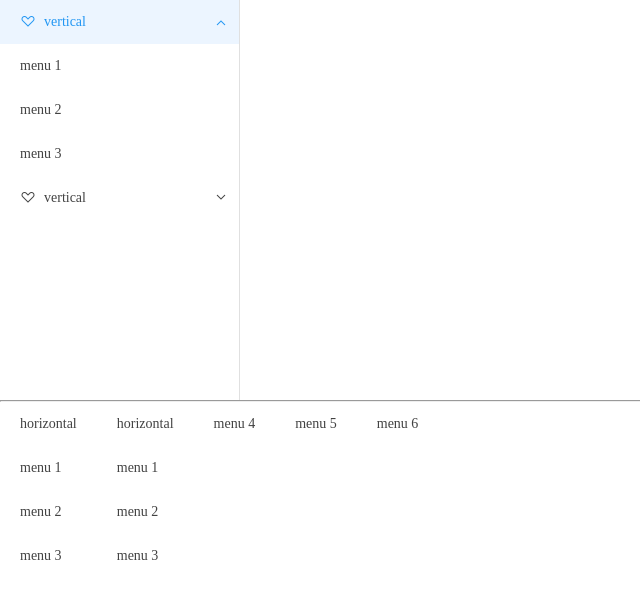
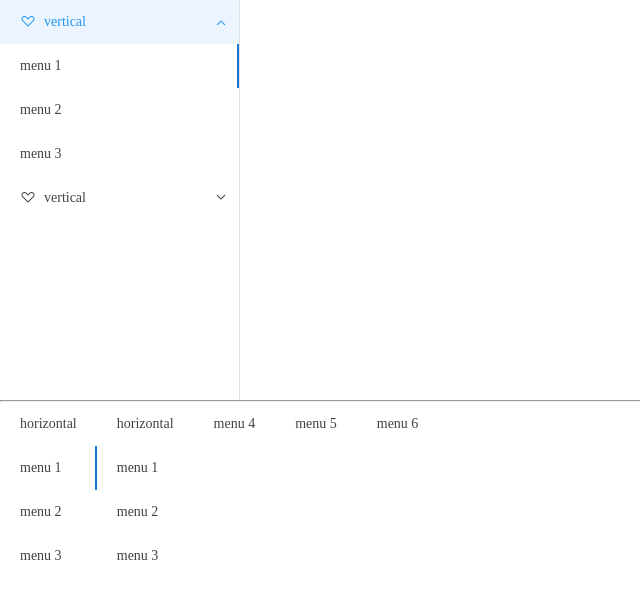
Before and after one commit to wicked-knife/reactify, a React (Create React App) app: page / in a window 1280 px wide. Shown: the top 598 px of the page, without its empty margins (0-640 px from the left). Built offline with nearby package versions, Linux system fonts and the light colour scheme.

Commit message:
Menu.Item component active state

```diff
--- a/src/components/menu/item.tsx
+++ b/src/components/menu/item.tsx
@@ -1,28 +1,40 @@
-import React, { ForwardRefRenderFunction, HTMLAttributes, forwardRef } from 'react'
+import React, {
+  ForwardRefRenderFunction,
+  HTMLAttributes,
+  forwardRef,
+  useContext,
+} from 'react'
 import useClassNames from 'classnames'
+import { MenuContext } from './menu'
 
 export interface MenuItemProps extends HTMLAttributes<HTMLElement> {
-
+  menuIndex?: number
 }
 
-const BaseMenuItem: ForwardRefRenderFunction<any, MenuItemProps> = ({
-    className,
-    children
-}, ref) => {
-    const computedClassNames = useClassNames(
-        'rf-menu-item',
-        className
-    )
-    return <div ref={ref} className={computedClassNames}>
-        {children}
+const BaseMenuItem: ForwardRefRenderFunction<any, MenuItemProps> = (
+  { className, children, menuIndex },
+  ref
+) => {
+  const context = useContext(MenuContext)
+
+  const computedClassNames = useClassNames('rf-menu-item', className, {
+    'is-active': menuIndex === context.selectedKey,
+  })
+
+  const handleMenuItemClick = () => {
+      context.setSelectedKey(menuIndex!)
+  }
+
+  return (
+    <div ref={ref} className={computedClassNames} onClick={handleMenuItemClick}>
+      {children}
     </div>
+  )
 }
 
 const MenuItem = forwardRef(BaseMenuItem)
 
-MenuItem.defaultProps = {
-
-}
+MenuItem.defaultProps = {}
 
 MenuItem.displayName = 'MenuItem'
 
--- a/src/components/menu/menu.tsx
+++ b/src/components/menu/menu.tsx
@@ -6,6 +6,7 @@ import React, {
   ForwardRefExoticComponent,
   useState,
   FunctionComponentElement,
+  ReactElement,
 } from 'react'
 import useClassNames from 'classnames'
 import MenuItem, { MenuItemProps } from './item'
@@ -24,7 +25,8 @@ interface MenuInterface extends ForwardRefExoticComponent<MenuProps> {
 
 interface MenuContext {
   mode: 'vertical' | 'horizontal'
-  selectedKey: number | string
+  selectedKey: number | string,
+  setSelectedKey: React.Dispatch<number | string>
 }
 
 type MenuChild =
@@ -34,6 +36,7 @@ type MenuChild =
 export const MenuContext = createContext<MenuContext>({
   mode: 'vertical',
   selectedKey: 0,
+  setSelectedKey: () => {}
 })
 
 const BaseMenu: ForwardRefRenderFunction<any, MenuProps> = (
@@ -47,7 +50,10 @@ const BaseMenu: ForwardRefRenderFunction<any, MenuProps> = (
   const initialContextValue: MenuContext = {
     mode: mode!,
     selectedKey: selectedKey,
+    setSelectedKey: setSelectedKey
   }
+
+  let menuCount = -1
 
   const renderChildren = () => {
     const validDisplayName = ['SubMenu', 'MenuItem']
@@ -62,8 +68,24 @@ const BaseMenu: ForwardRefRenderFunction<any, MenuProps> = (
           'Warning: Menu component child should be Menu.SubMenu or Menu.Item'
         )
       }
-      if (validDisplayName.includes(childElement.type.displayName)) {
-        return child
+      const {displayName} = childElement.type
+      if (validDisplayName.includes(displayName)) {
+        if(displayName === 'MenuItem') {
+          menuCount++
+          return React.cloneElement(childElement as ReactElement, {menuIndex: menuCount})
+        }
+        if(displayName === 'SubMenu') {
+          return React.cloneElement(childElement as ReactElement, {}, [
+            React.Children.map(childElement.props.children, (_child, _index) => {
+              const subMenuChild = _child as MenuChild
+              if(subMenuChild.type.displayName === 'MenuItem') {
+                menuCount++
+                return React.cloneElement(subMenuChild as ReactElement, {menuIndex: menuCount})
+              }
+              return subMenuChild
+            })
+          ])
+        }
       }
     })
   }
--- a/src/components/menu/sub-menu.tsx
+++ b/src/components/menu/sub-menu.tsx
@@ -44,7 +44,7 @@ const BaseSubMenu: ForwardRefRenderFunction<any, SubMenuProps> = (
       if(!childElement.type ||
          !childElement.type.displayName ||
           childElement.type.displayName !== validDisplayName) {
-        return console.error('Warning: Menu.SubMenu component child should be Menu.Item')
+        return console.warn('Warning: Menu.SubMenu component child should be Menu.Item')
       }
       if(childElement.type.displayName === validDisplayName) {
         return child
```
Also changed, not shown: 1 other file (tests, documents, lock files or other folders).
